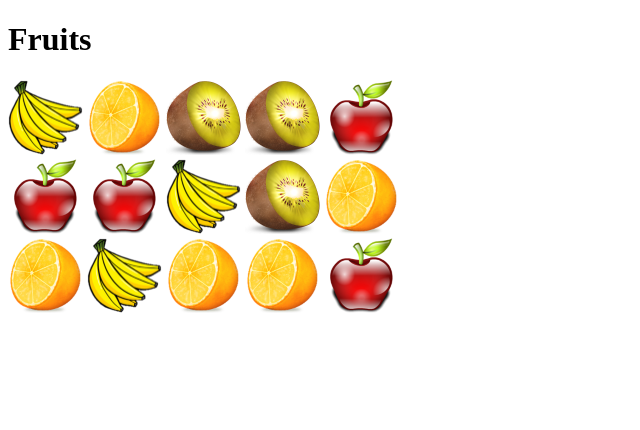
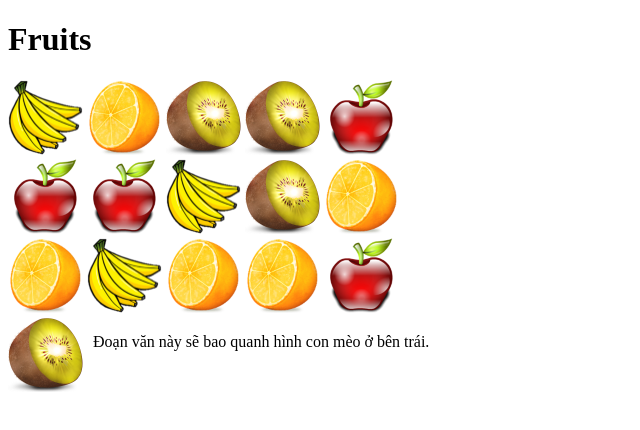
Before and after one commit to TruongQuyen1102/TruongMyQuyen.github.io, a plain HTML site: page Week 3 18-09/Fruits.html in a window 1280 px wide. Shown: the whole page, without its empty margins (0-640 px from the left). Drawn offline with Linux system fonts and the light colour scheme.

Commit message:
Update Fruits.html

```diff
--- a/Week 3 18-09/Fruits.html
+++ b/Week 3 18-09/Fruits.html
@@ -24,5 +24,8 @@
     <img src="Images/orange.png" alt="Images are error">
     <img src="Images/orange.png" alt="Images are error">
     <img src="Images/apple.png" alt="Images are error">
+<br/>
+    <img src="Images/kiwi.png" style="float: left; margin-right: 10px;">
+<p>Đoạn văn này sẽ bao quanh hình con mèo ở bên trái.</p>
 </body>
 </html>
```
